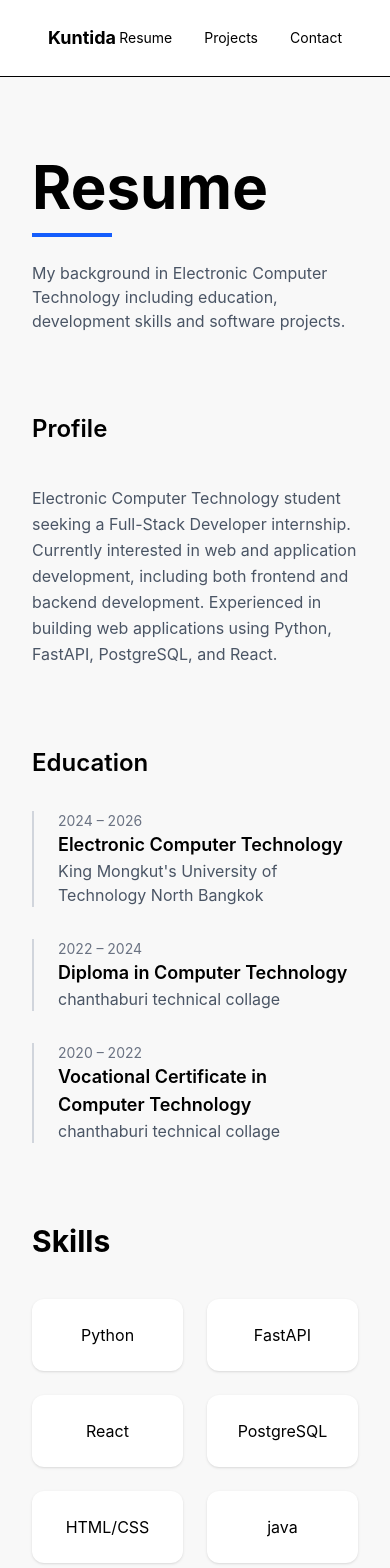
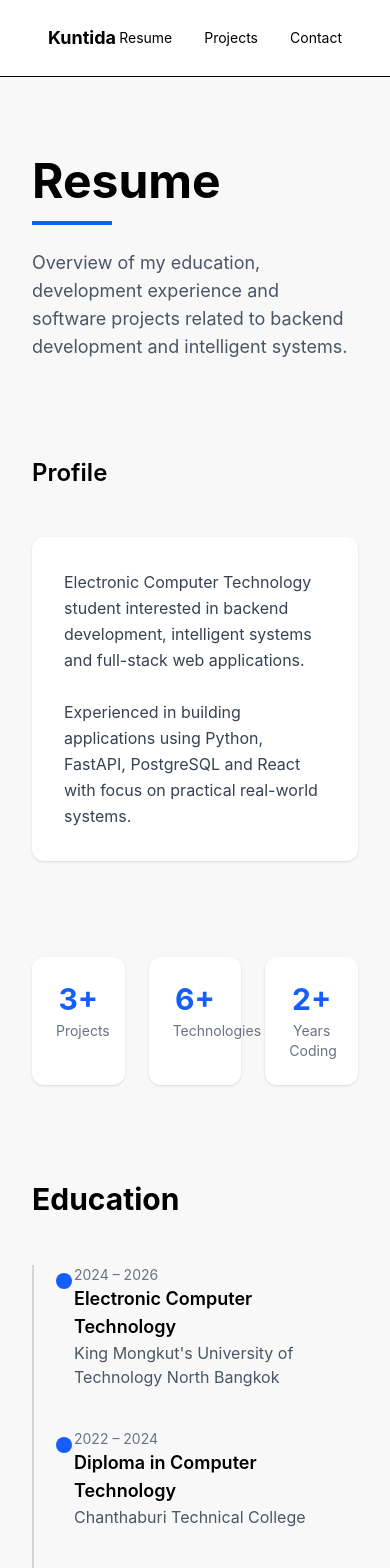
Before and after one commit to kuntida0709/myport, a React (Vite) app: page /resume in a window 390 px wide. Shown: the top 1568 px of the page. Built offline with nearby package versions, Linux system fonts and the light colour scheme.

Commit message:
add motion first

```diff
--- a/package.json
+++ b/package.json
@@ -12,6 +12,7 @@
   "dependencies": {
     "@emailjs/browser": "^4.4.1",
     "@tailwindcss/vite": "^4.2.1",
+    "framer-motion": "^12.36.0",
     "react": "^19.2.4",
     "react-dom": "^19.2.4",
     "react-icons": "^5.6.0",
--- a/src/pages/Homepage.jsx
+++ b/src/pages/Homepage.jsx
@@ -1,16 +1,23 @@
 import Navbar from "../components/Navbar";
 import { FaGithub, FaInstagram } from "react-icons/fa";
 import { Link } from "react-router-dom";
+import { motion } from "framer-motion";
 
 export default function Homepage() {
   return (
-    <div className="min-h-screen flex flex-col font-sans">
+    <motion.div
+      initial={{ opacity: 0 }}
+      animate={{ opacity: 1 }}
+      transition={{ duration: 0.8 }}
+      className="min-h-screen flex flex-col font-sans relative overflow-hidden"
+    >
 
-      {/* Background */}
-      <div className="fixed inset-0 -z-10 grid grid-cols-2">
-        <div className="bg-[#d6c9bb]"></div>
-        <div className="bg-[#f4f4f4]"></div>
-      </div>
+      {/* Background gradient */}
+      <div className="fixed inset-0 -z-10 bg-gradient-to-br from-[#d6c9bb] via-[#eee7df] to-[#f4f4f4]"></div>
+
+      {/* Blur decorations */}
+      <div className="absolute top-20 left-20 w-72 h-72 bg-blue-200 opacity-20 blur-3xl rounded-full"></div>
+      <div className="absolute bottom-10 right-10 w-80 h-80 bg-blue-100 opacity-20 blur-3xl rounded-full"></div>
 
       <Navbar />
 
@@ -19,21 +26,30 @@ export default function Homepage() {
         <div className="flex w-full max-w-6xl rounded-3xl overflow-hidden shadow-2xl">
 
           {/* LEFT PROFILE */}
-          <div className="bg-[#e8ded4] w-2/5 p-12 flex flex-col items-center text-center gap-5">
+          <motion.div
+            initial={{ x: -80, opacity: 0 }}
+            animate={{ x: 0, opacity: 1 }}
+            transition={{ duration: 0.8 }}
+            className="bg-gradient-to-b from-[#e8ded4] to-[#dfd2c5] w-2/5 p-12 flex flex-col items-center text-center gap-5"
+          >
 
-            <div className="w-56 h-56 rounded-full overflow-hidden shadow-xl">
+            <motion.div
+              whileHover={{ scale: 1.05 }}
+              transition={{ type: "spring", stiffness: 200 }}
+              className="w-56 h-56 rounded-full overflow-hidden shadow-xl ring-4 ring-white/50"
+            >
               <img
                 src="/dddd.png"
                 alt="profile"
                 className="w-full h-full object-cover"
               />
-            </div>
+            </motion.div>
 
-            <h2 className="text-3xl font-bold leading-tight">
+            <h2 className="text-3xl font-bold leading-tight tracking-wide">
               Kuntida <br /> Wattana
             </h2>
 
-            <div className="w-12 h-1 bg-blue-600"></div>
+            <div className="w-16 h-1 bg-gradient-to-r from-blue-600 to-blue-400 rounded"></div>
 
             <p className="text-sm tracking-widest text-gray-600">
               ELECTRONIC COMPUTER TECHNOLOGY
@@ -41,30 +57,39 @@ export default function Homepage() {
 
             <div className="flex gap-4 mt-4">
 
-              <a
+              <motion.a
+                whileHover={{ y: -3, scale: 1.1 }}
                 href="https://github.com/kuntida0709"
-                className="w-10 h-10 flex items-center justify-center bg-gray-200 rounded-full hover:bg-black hover:text-white transition"
+                className="w-10 h-10 flex items-center justify-center bg-white shadow rounded-full hover:bg-black hover:text-white transition"
               >
                 <FaGithub />
-              </a>
+              </motion.a>
 
-              <a
+              <motion.a
+                whileHover={{ y: -3, scale: 1.1 }}
                 href="https://www.instagram.com/mch0x_.cxre/"
-                className="w-10 h-10 flex items-center justify-center bg-gray-200 rounded-full hover:bg-pink-500 hover:text-white transition"
+                className="w-10 h-10 flex items-center justify-center bg-white shadow rounded-full hover:bg-pink-500 hover:text-white transition"
               >
                 <FaInstagram />
-              </a>
+              </motion.a>
 
             </div>
 
-          </div>
+          </motion.div>
 
           {/* RIGHT CONTENT */}
-          <div className="bg-white w-3/5 p-14 overflow-y-auto">
+          <motion.div
+            initial={{ x: 80, opacity: 0 }}
+            animate={{ x: 0, opacity: 1 }}
+            transition={{ duration: 0.8, delay: 0.2 }}
+            className="bg-white w-3/5 p-14 overflow-y-auto"
+          >
 
-            <h1 className="text-6xl font-bold mb-4">Hello</h1>
+            <h1 className="text-6xl font-bold mb-4 tracking-tight">
+              Hello
+            </h1>
 
-            <p className="text-gray-600 mb-8 text-lg">
+            <p className="text-gray-600 mb-8 text-lg leading-relaxed">
               I’m an Electronic Computer Technology student passionate about
               backend development, intelligent systems, and building software
               that connects technology with real-world applications.
@@ -73,21 +98,23 @@ export default function Homepage() {
             {/* BUTTONS */}
             <div className="flex gap-5 mb-12">
 
+              <motion.div whileHover={{ scale: 1.08 }} whileTap={{ scale: 0.95 }}>
                 <Link
                   to="/resume"
-                className="bg-blue-600 text-white px-8 py-3 rounded-full font-semibold
-                hover:bg-blue-700 hover:-translate-y-1 transition"
+                  className="bg-gradient-to-r from-blue-600 to-blue-500 text-white px-8 py-3 rounded-full font-semibold"
                 >
                   RESUME
                 </Link>
+              </motion.div>
 
+              <motion.div whileHover={{ scale: 1.08 }} whileTap={{ scale: 0.95 }}>
                 <Link
                   to="/projects"
-                className="border border-black px-8 py-3 rounded-full font-semibold
-                hover:bg-black hover:text-white hover:-translate-y-1 transition"
+                  className="border border-gray-800 px-8 py-3 rounded-full font-semibold hover:bg-black hover:text-white transition"
                 >
                   PROJECTS
                 </Link>
+              </motion.div>
 
             </div>
 
@@ -96,12 +123,24 @@ export default function Homepage() {
 
             <div className="flex flex-wrap gap-3 mb-10">
 
-              <span className="px-4 py-2 bg-blue-100 text-blue-700 rounded-full text-sm">Python</span>
-              <span className="px-4 py-2 bg-blue-100 text-blue-700 rounded-full text-sm">FastAPI</span>
-              <span className="px-4 py-2 bg-blue-100 text-blue-700 rounded-full text-sm">React</span>
-              <span className="px-4 py-2 bg-blue-100 text-blue-700 rounded-full text-sm">PostgreSQL</span>
-              <span className="px-4 py-2 bg-blue-100 text-blue-700 rounded-full text-sm">Flutter</span>
-              <span className="px-4 py-2 bg-blue-100 text-blue-700 rounded-full text-sm">Firebase</span>
+              {[
+                "Python",
+                "FastAPI",
+                "React",
+                "PostgreSQL",
+                "Flutter",
+                "Firebase"
+              ].map((tech) => (
+
+                <motion.span
+                  whileHover={{ scale: 1.1 }}
+                  key={tech}
+                  className="px-4 py-2 bg-blue-50 text-blue-700 rounded-full text-sm cursor-default"
+                >
+                  {tech}
+                </motion.span>
+
+              ))}
 
             </div>
 
@@ -110,12 +149,24 @@ export default function Homepage() {
 
             <ul className="grid grid-cols-2 gap-3 text-gray-700 mb-10">
 
-              <li>Backend Development</li>
-              <li>API Design</li>
-              <li>Database Management</li>
-              <li>Web Development</li>
-              <li>Mobile App Development</li>
-              <li>System Design</li>
+              {[
+                "Backend Development",
+                "API Design",
+                "Database Management",
+                "Web Development",
+                "Mobile App Development",
+                "System Design"
+              ].map((skill) => (
+
+                <motion.li
+                  whileHover={{ x: 5 }}
+                  key={skill}
+                  className="bg-gray-50 px-4 py-2 rounded-lg"
+                >
+                  {skill}
+                </motion.li>
+
+              ))}
 
             </ul>
 
@@ -124,7 +175,11 @@ export default function Homepage() {
 
             <div className="space-y-4">
 
-              <div className="p-5 border rounded-xl hover:shadow-lg transition">
+              <motion.div
+                whileHover={{ y: -6 }}
+                transition={{ type: "spring", stiffness: 200 }}
+                className="p-5 border rounded-xl hover:shadow-lg"
+              >
 
                 <h3 className="text-lg font-bold mb-1">
                   AI Poultry Farm System
@@ -136,9 +191,13 @@ export default function Homepage() {
                   tracking. Built with React, FastAPI, and PostgreSQL.
                 </p>
 
-              </div>
+              </motion.div>
 
-              <div className="p-5 border rounded-xl hover:shadow-lg transition">
+              <motion.div
+                whileHover={{ y: -6 }}
+                transition={{ type: "spring", stiffness: 200 }}
+                className="p-5 border rounded-xl hover:shadow-lg"
+              >
 
                 <h3 className="text-lg font-bold mb-1">
                   Cocktail Community App
@@ -150,11 +209,11 @@ export default function Homepage() {
                   favorites, achievements, and drink progression system.
                 </p>
 
-              </div>
+              </motion.div>
 
             </div>
 
-          </div>
+          </motion.div>
 
         </div>
 
@@ -181,6 +240,6 @@ export default function Homepage() {
 
       </footer>
 
-    </div>
+    </motion.div>
   );
 }
--- a/src/pages/Resume.jsx
+++ b/src/pages/Resume.jsx
@@ -1,159 +1,300 @@
 import Navbar from "../components/Navbar";
 import { Link } from "react-router-dom";
+import { FaGithub, FaDownload } from "react-icons/fa";
+import { motion } from "framer-motion";
+
+const fadeUp = {
+  hidden: { opacity: 0, y: 40 },
+  show: {
+    opacity: 1,
+    y: 0,
+    transition: { duration: 0.6 }
+  }
+};
 
 export default function Resume() {
   return (
     <div className="min-h-screen bg-[#f8f8f8] font-sans">
+
       <Navbar />
 
       <div className="max-w-6xl mx-auto px-8 py-20">
+
         {/* HEADER */}
-        <div className="mb-20">
-          <h1 className="text-6xl font-bold mb-4">Resume</h1>
+        <motion.div
+          variants={fadeUp}
+          initial="hidden"
+          animate="show"
+          className="mb-24"
+        >
+          <h1 className="text-5xl font-bold mb-4">
+            Resume
+          </h1>
 
           <div className="w-20 h-1 bg-blue-600 mb-6"></div>
 
-          <p className="text-gray-600 max-w-xl">
-            My background in Electronic Computer Technology including education,
-            development skills and software projects.
+          <p className="text-gray-600 max-w-xl text-lg">
+            Overview of my education, development experience and software
+            projects related to backend development and intelligent systems.
           </p>
-        </div>
+        </motion.div>
 
         {/* PROFILE */}
-        <section className="grid md:grid-cols-3 gap-10 mb-20">
-          <div className="text-2xl font-semibold">Profile</div>
+        <motion.section
+          variants={fadeUp}
+          initial="hidden"
+          whileInView="show"
+          viewport={{ once: true }}
+          className="grid md:grid-cols-3 gap-12 mb-24"
+        >
+          <div className="text-2xl font-semibold">
+            Profile
+          </div>
 
-          <div className="md:col-span-2 text-gray-600 leading-relaxed">
-            Electronic Computer Technology student seeking a Full-Stack
-            Developer internship. Currently interested in web and application
-            development, including both frontend and backend development.
-            Experienced in building web applications using Python, FastAPI,
-            PostgreSQL, and React.
-          </div>
+          <motion.div
+            whileHover={{ y: -6 }}
+            className="md:col-span-2 bg-white p-8 rounded-xl shadow
+            text-gray-700 leading-relaxed"
+          >
+            Electronic Computer Technology student interested in backend
+            development, intelligent systems and full-stack web applications.
+
+            <br /><br />
+
+            Experienced in building applications using Python, FastAPI,
+            PostgreSQL and React with focus on practical real-world systems.
+          </motion.div>
+        </motion.section>
+
+        {/* STATS */}
+        <section className="grid grid-cols-3 gap-6 mb-24">
+
+          {[
+            { num: "3+", label: "Projects" },
+            { num: "6+", label: "Technologies" },
+            { num: "2+", label: "Years Coding" }
+          ].map((s, i) => (
+
+            <motion.div
+              key={i}
+              initial={{ opacity: 0, y: 30 }}
+              whileInView={{ opacity: 1, y: 0 }}
+              transition={{ delay: i * 0.2 }}
+              whileHover={{ y: -5 }}
+              className="bg-white p-6 rounded-xl shadow text-center"
+            >
+              <p className="text-3xl font-bold text-blue-600">
+                {s.num}
+              </p>
+
+              <p className="text-gray-500 text-sm mt-1">
+                {s.label}
+              </p>
+
+            </motion.div>
+
+          ))}
+
         </section>
 
         {/* EDUCATION */}
-        <section className="mt-20">
-          <h2 className="text-2xl font-semibold mb-8">Education</h2>
+        <motion.section
+          variants={fadeUp}
+          initial="hidden"
+          whileInView="show"
+          viewport={{ once: true }}
+          className="mb-24"
+        >
+          <h2 className="text-3xl font-bold mb-12">
+            Education
+          </h2>
 
-          <div className="space-y-8">
-            {/* ที่เรียน 1 */}
-            <div className="border-l-2 border-gray-300 pl-6">
-              <p className="text-sm text-gray-500">2024 – 2026</p>
-              <h3 className="text-lg font-semibold">
-                Electronic Computer Technology
-              </h3>
-              <p className="text-gray-600">
-                King Mongkut's University of Technology North Bangkok
-              </p>
-            </div>
+          <div className="border-l-2 border-gray-300 pl-10 space-y-10">
 
-            {/* ที่เรียน 2 */}
-            <div className="border-l-2 border-gray-300 pl-6">
-              <p className="text-sm text-gray-500">2022 – 2024</p>
-              <h3 className="text-lg font-semibold">
-                Diploma in Computer Technology
-              </h3>
-              <p className="text-gray-600">chanthaburi technical collage</p>
-            </div>
+            {[
+              {
+                year: "2024 – 2026",
+                title: "Electronic Computer Technology",
+                school: "King Mongkut's University of Technology North Bangkok"
+              },
+              {
+                year: "2022 – 2024",
+                title: "Diploma in Computer Technology",
+                school: "Chanthaburi Technical College"
+              },
+              {
+                year: "2020 – 2022",
+                title: "Vocational Certificate in Computer Technology",
+                school: "Chanthaburi Technical College"
+              }
+            ].map((e, i) => (
 
-            {/* ที่เรียน 3 */}
-            <div className="border-l-2 border-gray-300 pl-6">
-              <p className="text-sm text-gray-500">2020 – 2022</p>
-              <h3 className="text-lg font-semibold">
-                Vocational Certificate in Computer Technology
-              </h3>
-              <p className="text-gray-600">chanthaburi technical collage</p>
-            </div>
+              <motion.div
+                key={i}
+                initial={{ opacity: 0, x: -30 }}
+                whileInView={{ opacity: 1, x: 0 }}
+                transition={{ delay: i * 0.2 }}
+                className="relative"
+              >
+
+                <div className="absolute -left-[18px] top-2 w-4 h-4 bg-blue-600 rounded-full"></div>
+
+                <p className="text-sm text-gray-500">{e.year}</p>
+
+                <h3 className="text-lg font-semibold">
+                  {e.title}
+                </h3>
+
+                <p className="text-gray-600">
+                  {e.school}
+                </p>
+
+              </motion.div>
+
+            ))}
+
           </div>
-        </section>
+
+        </motion.section>
 
         {/* SKILLS */}
-        <section className="mb-20 mt-20">
-          <h2 className="text-3xl font-bold mb-10">Skills</h2>
+        <motion.section
+          variants={fadeUp}
+          initial="hidden"
+          whileInView="show"
+          viewport={{ once: true }}
+          className="mb-24"
+        >
+          <h2 className="text-3xl font-bold mb-12">
+            Tech Stack
+          </h2>
 
-          <div className="grid grid-cols-2 md:grid-cols-4 gap-6">
-            <div className="p-6 bg-white rounded-xl shadow hover:shadow-lg transition text-center">
-              Python
-            </div>
+          <div className="flex flex-wrap gap-3">
 
-            <div className="p-6 bg-white rounded-xl shadow hover:shadow-lg transition text-center">
-              FastAPI
-            </div>
+            {[
+              "Python",
+              "FastAPI",
+              "React",
+              "PostgreSQL",
+              "HTML",
+              "CSS",
+              "Java",
+              "MySQL",
+              "C++",
+              "PHP"
+            ].map((skill, i) => (
 
-            <div className="p-6 bg-white rounded-xl shadow hover:shadow-lg transition text-center">
-              React
-            </div>
+              <motion.span
+                key={skill}
+                initial={{ opacity: 0, scale: 0.8 }}
+                whileInView={{ opacity: 1, scale: 1 }}
+                transition={{ delay: i * 0.05 }}
+                whileHover={{ y: -3 }}
+                className="px-4 py-2 bg-white rounded-full border border-gray-200
+                text-gray-700 text-sm hover:border-blue-500 hover:text-blue-600"
+              >
+                {skill}
+              </motion.span>
 
-            <div className="p-6 bg-white rounded-xl shadow hover:shadow-lg transition text-center">
-              PostgreSQL
-            </div>
-            <div className="p-6 bg-white rounded-xl shadow hover:shadow-lg transition text-center">
-                HTML/CSS
-            </div>
-            <div className="p-6 bg-white rounded-xl shadow hover:shadow-lg transition text-center">
-              java
-            </div>
-            <div className="p-6 bg-white rounded-xl shadow hover:shadow-lg transition text-center">
-              mySQL
-            </div>
-            <div className="p-6 bg-white rounded-xl shadow hover:shadow-lg transition text-center">
-              C++
-            </div>
-            <div className="p-6 bg-white rounded-xl shadow hover:shadow-lg transition text-center">
-              PHP
-            </div>
+            ))}
+
           </div>
-        </section>
+
+        </motion.section>
 
         {/* PROJECTS */}
-        <section className="mb-20">
-          <h2 className="text-3xl font-bold mb-10">Projects</h2>
+        <motion.section
+          variants={fadeUp}
+          initial="hidden"
+          whileInView="show"
+          viewport={{ once: true }}
+          className="mb-24"
+        >
 
-          <div className="space-y-10">
-            <div className="bg-white p-8 rounded-2xl shadow hover:shadow-xl transition">
-              <p className="text-xl font-semibold mb-2">
+          <h2 className="text-3xl font-bold mb-12">
+            Projects
+          </h2>
+
+          <div className="grid md:grid-cols-2 gap-8">
+
+            <motion.div
+              whileHover={{ y: -6 }}
+              className="bg-white p-8 rounded-xl shadow"
+            >
+
+              <h3 className="text-xl font-semibold mb-2">
                 AI Poultry Farm Planning System
+              </h3>
+
+              <p className="text-gray-600 mb-4">
+                Intelligent system that generates poultry farm plans
+                based on farm data and knowledge documents.
               </p>
 
+              <p className="text-sm text-gray-500 mb-4">
+                Python • FastAPI • React • PostgreSQL
+              </p>
+
+              <a
+                href="https://github.com/kuntida0709"
+                className="flex items-center gap-2 text-blue-600 font-semibold hover:translate-x-1 transition"
+              >
+                <FaGithub />
+                View Source →
+              </a>
+
+            </motion.div>
+
+            <motion.div
+              whileHover={{ y: -6 }}
+              className="bg-white p-8 rounded-xl shadow"
+            >
+
+              <h3 className="text-xl font-semibold mb-2">
+                Cocktail Community App
+              </h3>
+
               <p className="text-gray-600 mb-4">
-                AI system that generates poultry farming plans based on farm
-                data and knowledge documents.
+                Flutter mobile application for cocktail enthusiasts
+                featuring recipes, favorites and achievements.
               </p>
 
               <p className="text-sm text-gray-500">
-                Python • FastAPI • React • PostgreSQL
+                Flutter • Firebase • REST API
               </p>
-            </div>
+
+            </motion.div>
+
           </div>
-        </section>
 
-        {/* DOCUMENTS */}
-        <div className="flex gap-6 mt-8">
-          {/* ปุ่มซ้าย */}
-          <a
+        </motion.section>
+
+        {/* BUTTONS */}
+        <div className="flex gap-6">
+
+          <motion.a
+            whileHover={{ y: -3 }}
             href="/kuntida-resume.pdf"
             download
-            className="px-6 py-3 border border-black rounded-lg
-    hover:bg-black hover:text-white
-    hover:-translate-y-1 hover:shadow-lg
-    transition duration-300"
+            className="flex items-center gap-2 px-6 py-3 bg-black text-white rounded-lg shadow"
           >
+            <FaDownload />
             Download Resume
-          </a>
+          </motion.a>
 
-          {/* ปุ่มขวา */}
           <Link
             to="/transcript"
             className="px-6 py-3 border border-gray-400 rounded-lg
-    hover:bg-gray-900 hover:text-white
-    hover:-translate-y-1 hover:shadow-lg
-    transition duration-300"
+            hover:bg-gray-900 hover:text-white
+            hover:-translate-y-1 hover:shadow-lg transition"
           >
-            Transcript
+            Transcript →
           </Link>
+
         </div>
+
       </div>
+
     </div>
   );
 }
--- a/src/pages/Transcript.jsx
+++ b/src/pages/Transcript.jsx
@@ -1,21 +1,42 @@
 import Navbar from "../components/Navbar";
 import { Link } from "react-router-dom";
+import { FaFilePdf, FaDownload } from "react-icons/fa";
+
 export default function Transcript() {
   return (
-    <div className="min-h-screen bg-[#f8f8f8] font-sans">
+    <div className="min-h-screen bg-gradient-to-b from-[#f8f8f8] to-[#ececec] font-sans">
       <Navbar />
 
       <div className="max-w-5xl mx-auto px-8 py-20">
-        <h1 className="text-5xl font-bold mb-10">Transcript</h1>
+        {/* HEADER */}
+        <div className="mb-12">
+          <h1 className="text-5xl font-bold mb-4">Transcript</h1>
 
-        {/* preview */}
-        <div className="bg-white p-6 rounded-xl shadow mb-10">
-          <iframe src="/kuntida-transcript.pdf" className="w-full h-[700px]"></iframe>
+          <div className="w-16 h-1 bg-blue-600 mb-6"></div>
+
+          <p className="text-gray-600 max-w-xl">
+            Academic transcript showing completed coursework and academic
+            performance during my studies in Electronic Computer Technology.
+          </p>
         </div>
 
-        {/* download */}
+        {/* PREVIEW CARD */}
+        <div className="bg-white p-6 rounded-2xl shadow-lg hover:shadow-2xl transition mb-10">
+          <div className="flex items-center gap-3 mb-4 text-gray-700">
+            <FaFilePdf className="text-red-500" />
+            <span className="font-semibold">Transcript Preview</span>
+          </div>
+
+          <div className="border rounded-lg overflow-hidden">
+            <iframe
+              src="/kuntida-transcript.pdf"
+              className="w-full h-[700px]"
+            ></iframe>
+          </div>
+        </div>
+
+        {/* BUTTONS */}
         <div className="flex gap-6 mt-8">
-          {/* ปุ่มซ้าย */}
           <Link
             to="/resume"
             className="px-6 py-3 border border-gray-400 rounded-lg
@@ -23,20 +44,24 @@ export default function Transcript() {
             hover:-translate-y-1 hover:shadow-lg
             transition duration-300"
           >
-            Resume
+            ← Resume
           </Link>
 
-          {/* ปุ่มขวา */}
           <a
             href="/kuntida-transcript.pdf"
             download
-            className="px-6 py-3 border border-black rounded-lg
+            className="flex items-center gap-2 px-6 py-3 border border-black rounded-lg
             hover:bg-black hover:text-white
             hover:-translate-y-1 hover:shadow-lg
             transition duration-300"
           >
+            <FaDownload />
             Download Transcript
           </a>
+          <p className="text-sm text-gray-500 mt-4">
+            If the preview does not load, please download the transcript using
+            the button above.
+          </p>
         </div>
       </div>
     </div>
```
Also changed, not shown: 1 other file (tests, documents, lock files or other folders). Lines whose indentation alone changed are shown as unchanged.
